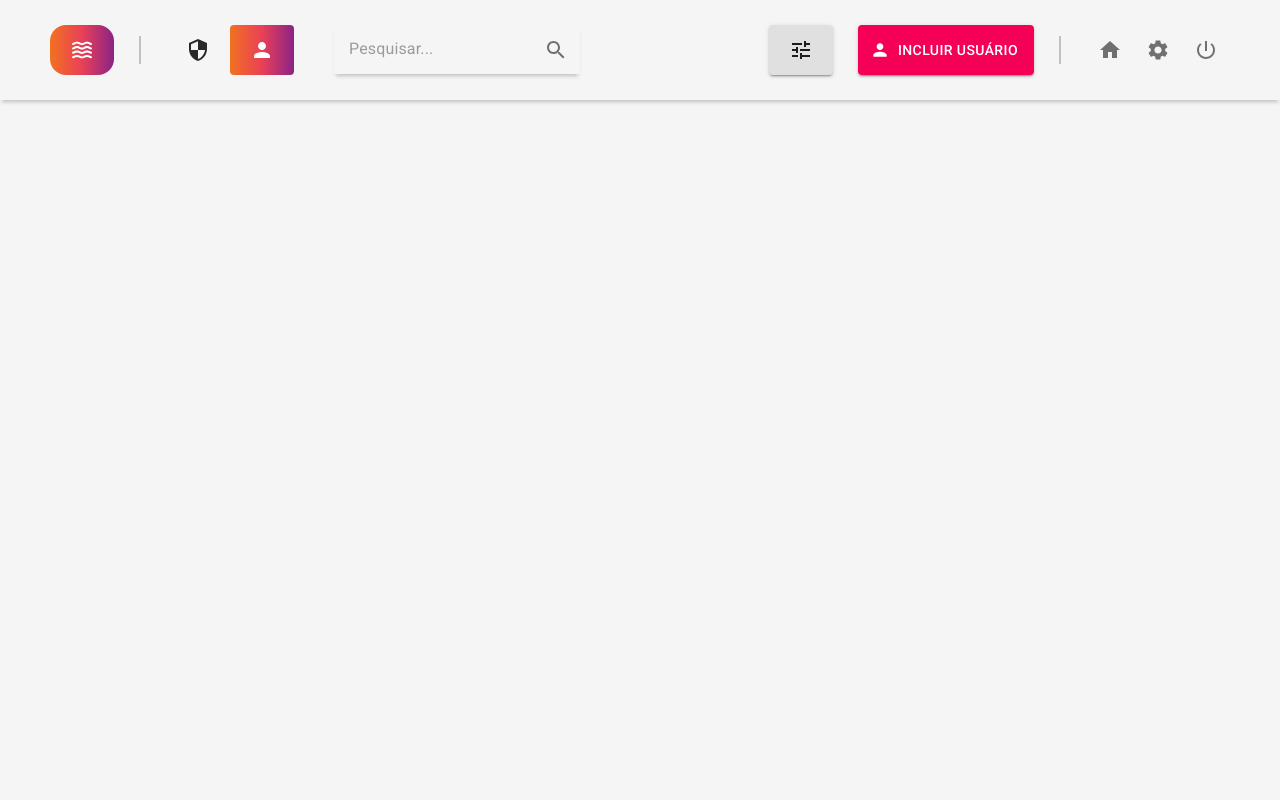
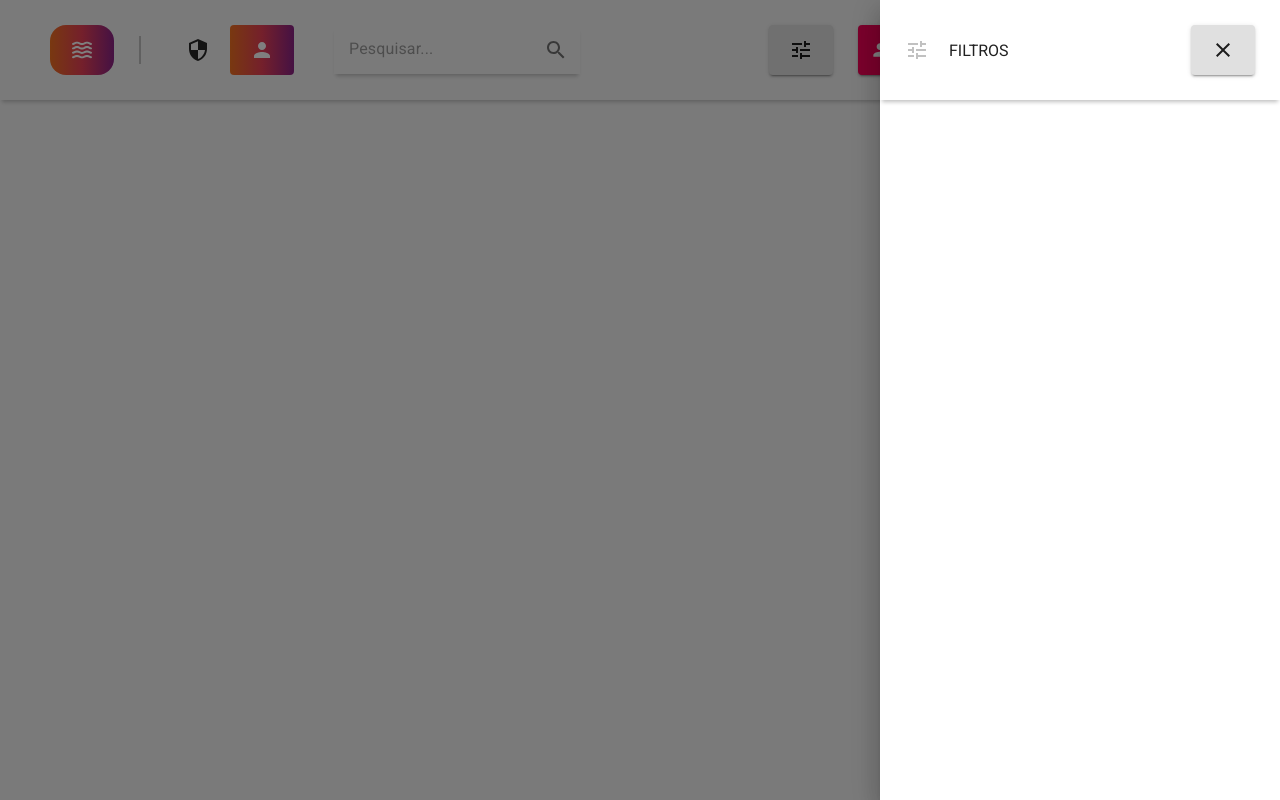
Before and after one commit to DanielSilvado/challenge-fullstack-frontend, a React (Create React App) app: page / in a window 1280 px wide. Both pictures are taken after a click on the button 800 px from the left and 50 px from the top of the page. Built offline with nearby package versions, Linux system fonts and the light colour scheme; the HTML template or start-up script is replaced by a standard one.

Commit message:
implementacao do menu lareal de filtro

```diff
--- a/src/components/header/header.jsx
+++ b/src/components/header/header.jsx
@@ -1,5 +1,5 @@
-import React from 'react';
-import { Button, InputBase, IconButton } from '@material-ui/core';
+import React, { useState } from 'react';
+import { Button, InputBase, IconButton, Drawer } from '@material-ui/core';
 import WavesRoundedIcon from '@material-ui/icons/WavesRounded';
 import SecurityIcon from '@material-ui/icons/Security';
 import PersonIcon from '@material-ui/icons/Person';
@@ -8,22 +8,48 @@ import TuneIcon from '@material-ui/icons/Tune';
 import HomeIcon from '@material-ui/icons/Home';
 import SettingsIcon from '@material-ui/icons/Settings';
 import PowerSettingsNewIcon from '@material-ui/icons/PowerSettingsNew';
+import CloseIcon from '@material-ui/icons/Close';
 
 import './styles.scss';
 
 function Header() {
+  const [open, setOpen] = useState(false);
+
+  const MenuFilter = () => {
+    return (
+      <Drawer open={open} anchor="right" docked={false} className="menuLateral">
+        <div className="headerFilter">
+          <div className="headerLeft">
+            <TuneIcon style={{ color: '#c1c1c1' }} />
+            <span>FILTROS</span>
+          </div>
+
+          <Button
+            variant="contained"
+            onClick={() => setOpen(false)}
+            color="#ffffff"
+            className="btnClose"
+          >
+            <CloseIcon />
+          </Button>
+        </div>
+      </Drawer>
+    );
+  };
+
   return (
     <header className="containerHeader">
+      {open ? <MenuFilter /> : null}
       <div className="containerLeft">
         <Button className="btnLogo">
-          <WavesRoundedIcon style={{ color: 'white' }}></WavesRoundedIcon>
+          <WavesRoundedIcon style={{ color: '#fff' }}></WavesRoundedIcon>
         </Button>
         <span className="division"></span>
         <Button className="btnDefender">
           <SecurityIcon style={{ color: '#292929' }}></SecurityIcon>
         </Button>
         <Button className="btnPerson">
-          <PersonIcon style={{ color: 'white' }}></PersonIcon>
+          <PersonIcon style={{ color: '#fff' }}></PersonIcon>
         </Button>
 
         <div className="containerSearch">
@@ -37,7 +63,12 @@ function Header() {
         </div>
       </div>
       <div className="containerRight">
-        <Button variant="contained" color="#ffffff" className="btnTune">
+        <Button
+          variant="contained"
+          onClick={() => setOpen(true)}
+          color="#ffffff"
+          className="btnTune"
+        >
           <TuneIcon />
         </Button>
 
--- a/src/components/header/styles.scss
+++ b/src/components/header/styles.scss
@@ -46,29 +46,57 @@
     }
 
     .containerSearch {
-      margin-left:40px ;
+      margin-left: 40px;
       box-shadow: 0 2px 3px -2px #c1c1c1;
       -moz-box-shadow: 0 4px 4px -2px #c1c1c1;
       -webkit-box-shadow: 0 4px 4px -2px #c1c1c1;
     }
   }
 
-  .containerRight{
+  .containerRight {
     display: flex;
     justify-content: center;
     align-items: center;
 
     margin-right: 50px;
 
-    // border: 1px solid black;
-    .btnTune{
+    .btnTune {
       width: 50px;
       height: 50px;
     }
 
-    .btnInclude{
+    .btnInclude {
       height: 50px;
       margin-left: 25px;
     }
   }
 }
+
+.headerFilter {
+  display: flex;
+  justify-content: space-between;
+  align-items: center;
+
+  width: 400px;
+  height: 100px;
+  padding: 0 25px;
+
+  box-shadow: 0 4px 4px -2px #c1c1c1;
+  -moz-box-shadow: 0 4px 4px -2px #c1c1c1;
+  -webkit-box-shadow: 0 4px 4px -2px #c1c1c1;
+
+  .headerLeft {
+    display: flex;
+    justify-content: space-between;
+    align-items: center;
+
+    & span {
+      margin-left: 20px;
+    }
+  }
+
+  .btnClose {
+    height: 50px;
+    margin-left: 25px;
+  }
+}
```
